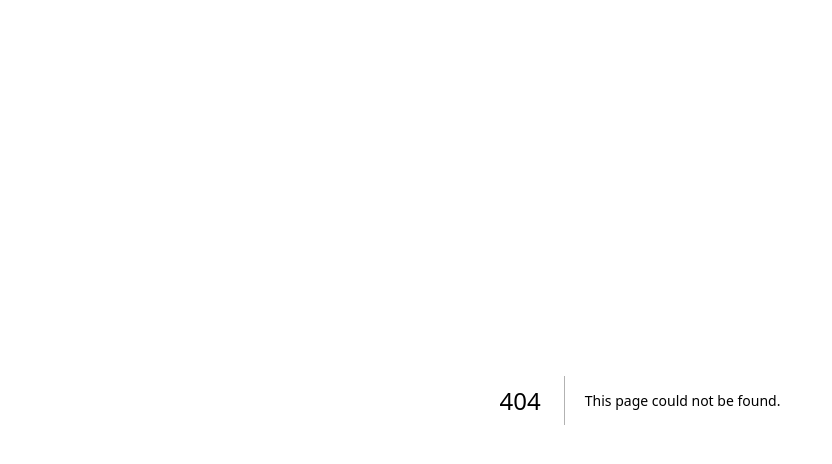
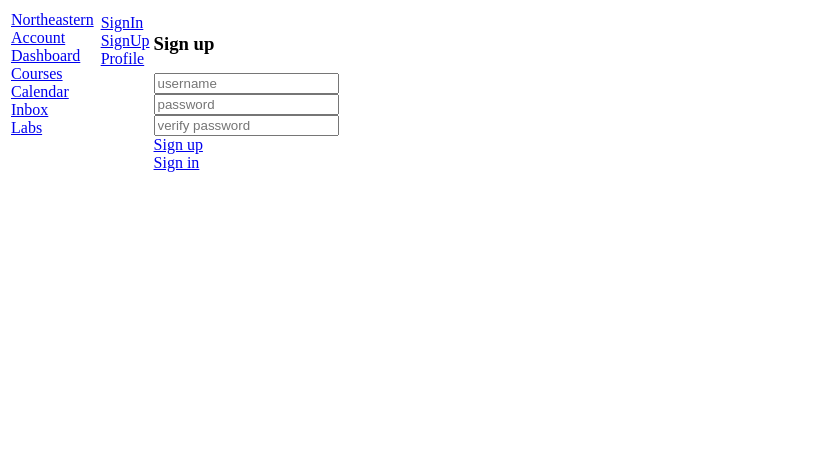
Before and after one commit to jboffa03/kambaz-next-js, a Next.js app: page /Account/Signup in a window 1280 px wide. Before the commit this address had no page. Shown: the top 464 px of the page, without its empty margins (0-832 px from the left). Built offline with nearby package versions, Linux system fonts and the light colour scheme.

Commit message:
Update Account Page

```diff
--- a/app/(Kambaz)/Account/Navigation.tsx
+++ b/app/(Kambaz)/Account/Navigation.tsx
@@ -2,20 +2,16 @@ import Link from "next/link";
 export default function KambazNavigation() {
   return (
     <div id="wd-kambaz-navigation">
-      <a href="https://www.northeastern.edu/" id="wd-neu-link" target="_blank">
-        Northeastern
-      </a>
-      <br />
-      <Link href="/Account" id="wd-account-link">
-        Account
+      <Link href="/Account/Signin" id="wd-signin-link">
+        SignIn
       </Link>
       <br />
-      <Link href="/Dashboard" id="wd-dashboard-link">
-        Dashboard
+      <Link href="/Account/Signup" id="wd-signup-link">
+        SignUp
       </Link>
       <br />
-      <Link href="/Dashboard" id="wd-course-link">
-        Courses
+      <Link href="/Account/Profile" id="wd-Profile-link">
+        Profile
       </Link>
       <br />
     </div>
--- /dev/null
+++ b/app/(Kambaz)/Account/Signup/page.tsx
@@ -0,0 +1,13 @@
+import Link from "next/link";
+export default function Signup() {
+  return (
+    <div id="wd-signup-screen">
+      <h3>Sign up</h3>
+      <input placeholder="username" className="wd-username" /><br/>
+      <input placeholder="password" type="password" className="wd-password" /><br/>
+      <input placeholder="verify password"
+             type="password" className="wd-password-verify" /><br/>
+      <Link  href="Profile" > Sign up </Link><br />
+      <Link  href="Signin" > Sign in </Link>
+    </div>
+);}
```
